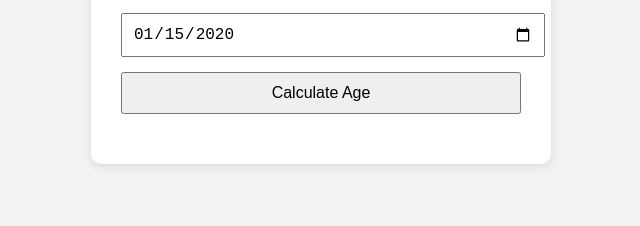
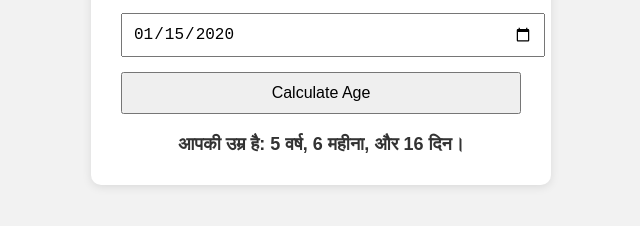
Before and after one commit to Deepak18022006/Age, a plain HTML site: page index.html in a window 1280 px wide. Both pictures are taken after typing "2020-01-15" into the empty fields and a click on the button "Calculate Age". Shown: the part 176-402 px from the top of the page, without its empty margins (319-959 px from the left). Drawn offline with Linux system fonts and the light colour scheme.

Commit message:
Update index.html

```diff
--- a/index.html
+++ b/index.html
@@ -3,7 +3,7 @@
 <head>
   <meta charset="UTF-8" />
   <meta name="viewport" content="width=device-width, initial-scale=1.0"/>
-  <title>Age Calculator</title>
+  <title>Age Calculator (Years, Months, Days)</title>
   <style>
     body {
       font-family: Arial, sans-serif;
@@ -28,7 +28,8 @@
     #result {
       margin-top: 20px;
       font-weight: bold;
-      font-size: 20px;
+      font-size: 18px;
+      color: #333;
     }
   </style>
 </head>
@@ -43,19 +44,34 @@
 
   <script>
     function calculateAge() {
-      const dob = document.getElementById('dob').value;
-      if (!dob) {
-        alert('Please select your birth date');
+      const dobValue = document.getElementById("dob").value;
+      if (!dobValue) {
+        alert("Please select your birth date.");
         return;
       }
-      const birthDate = new Date(dob);
+
+      const dob = new Date(dobValue);
       const today = new Date();
-      let age = today.getFullYear() - birthDate.getFullYear();
-      const m = today.getMonth() - birthDate.getMonth();
-      if (m < 0 || (m === 0 && today.getDate() < birthDate.getDate())) {
-        age--;
+
+      let years = today.getFullYear() - dob.getFullYear();
+      let months = today.getMonth() - dob.getMonth();
+      let days = today.getDate() - dob.getDate();
+
+      // अगर दिन negative है तो पिछले महीने से दिन उधार लें
+      if (days < 0) {
+        months--;
+        const previousMonth = new Date(today.getFullYear(), today.getMonth(), 0);
+        days += previousMonth.getDate();
       }
-      document.getElementById('result').innerText = Your age is: ${age} years;
+
+      // अगर महीने negative है तो साल से 1 घटाएं
+      if (months < 0) {
+        years--;
+        months += 12;
+      }
+
+      document.getElementById("result").innerText =
+        `आपकी उम्र है: ${years} वर्ष, ${months} महीना, और ${days} दिन।`;
     }
   </script>
 </body>
```
